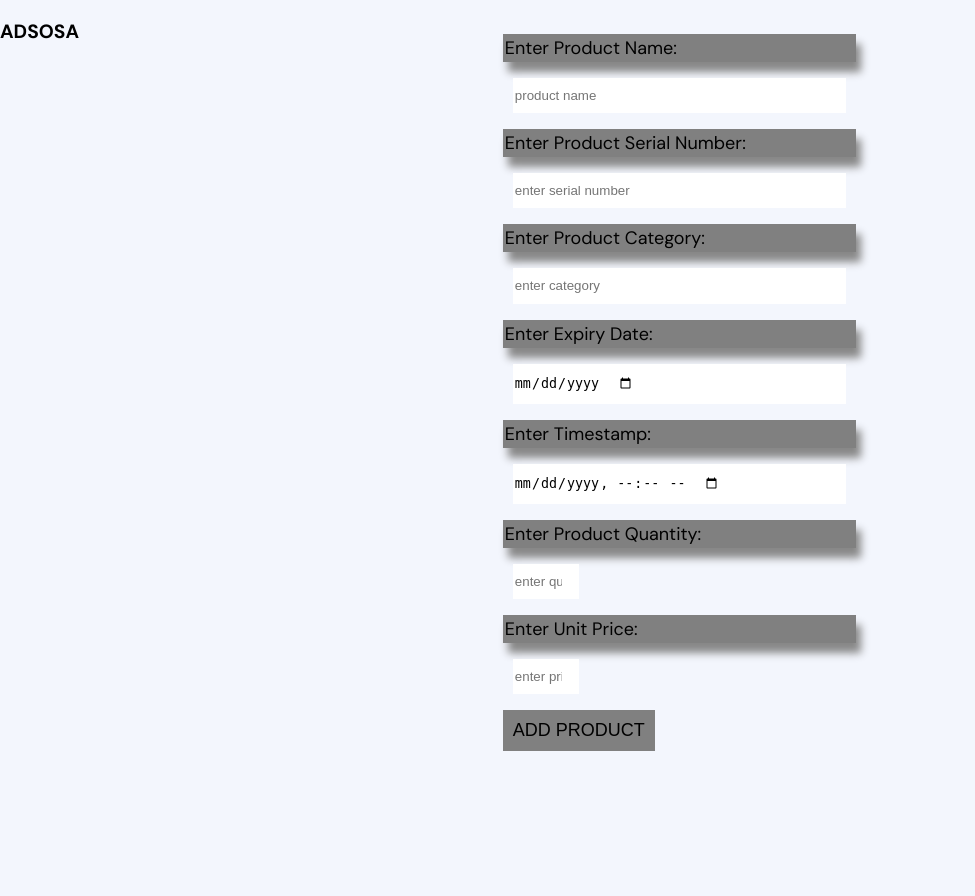
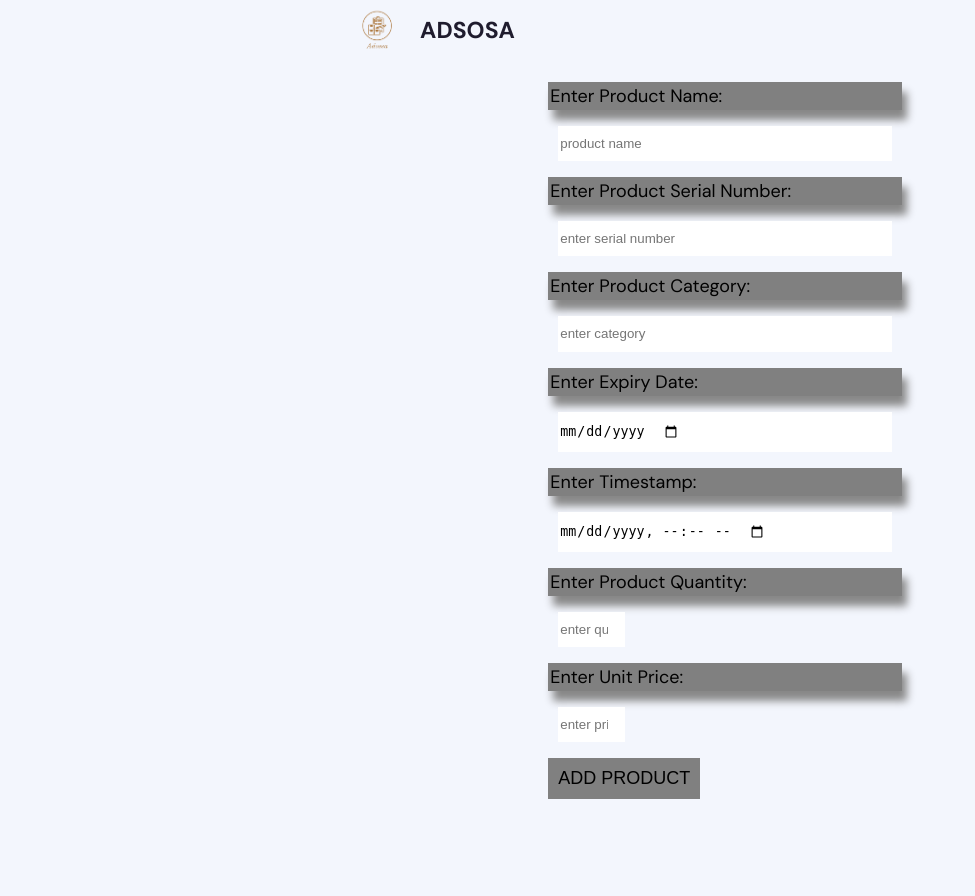
Before and after one commit to AisosaAghedo/Inventory-Management-System-MVP, a Flask app: page /add_product in a window 1280 px wide. Shown: the whole page, without its empty margins (0-975 px from the left). Before the commit the page ends 751 px from the top, so only its background shows below. Run offline with Flask 2, Linux system fonts and the light colour scheme.

Commit message:
add product changes

```diff
--- a/frontend/static/add_product.css
+++ b/frontend/static/add_product.css
@@ -13,10 +13,11 @@
 
   body {
     width: 100%;
-    height: 100vh;
+    height: 112vh;
+    overflow: auto;
     margin: 0;
     font-family: "DM Sans", sans-serif;
-    overflow: hidden;
+    overflow: auto;
     display: flex;
     justify-content: center;
     background-color: var(--app-container);
@@ -29,7 +30,7 @@
     height: -50%;
     background-color: var(--app-container);
     transition: 0.2s;
-    max-width: 1800px;
+    max-width: 420px;
     justify-content: center;
     align-items: center;
   }
@@ -39,11 +40,24 @@
     font-size: larger;
     font-weight: bold;
     justify-content: space-between;
+  }
 
+  img {
+    width: 65px;
+    height: 65px;
+    object-fit: cover;
+    margin-right: 10px;
+  }
+  span {
+    color: var(--main-color);
+    font-size: larger;
+    line-height: 60px;
+    font-weight: bold;
   }
 
   label{
     display: flex;
+    justify-content: ;
     background-color: grey;
     border: 2px solid grey;
     padding: 0px;
--- a/frontend/templates/add_product.html
+++ b/frontend/templates/add_product.html
@@ -2,15 +2,13 @@
 <html lang="en">
     <head>
         <title>ADSOSA</title>
-        <link rel="stylesheet" href="static/add_product.css"/>
+        <link rel="stylesheet" href="../static/add_product.css"/>
     </head>
 
     <body>
         <div class="form_page_header">
-            <p>ADSOSA</p>
-            <div class="form_page_header_logo">
-            <span></span>
-        </div>
+            <img src="../static/images/logo.png" img alt="Page_logo"/>
+            <span>ADSOSA</span>
         </div>
 
         <div class="app-container">
```
